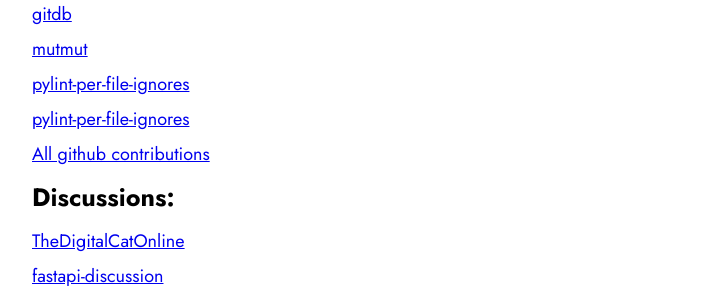
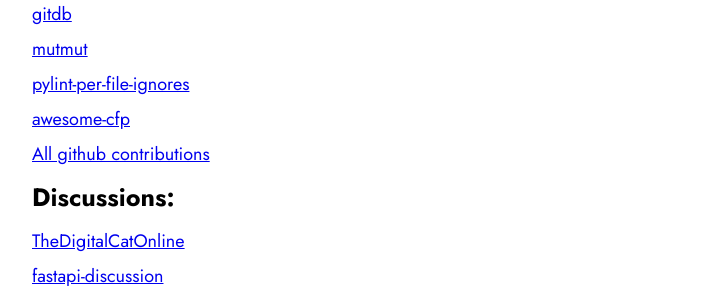
Before and after one commit to blablatdinov/blog, a Jekyll site: the page built from static/open_source.md, in a window 1280 px wide. Shown: the part 1054-1354 px from the top of the page, without its empty margins (288-990 px from the left). Built offline with Jekyll 4.4.1, drawn with Linux system fonts in a browser that asks for light colours.

Commit message:
Update open source page

```diff
--- a/static/open_source.md
+++ b/static/open_source.md
@@ -40,7 +40,7 @@
 
 [pylint-per-file-ignores](https://github.com/christopherpickering/pylint-per-file-ignores/pulls?q=is%3Apr+is%3Aclosed+author%3Ablablatdinov)
 
-[pylint-per-file-ignores](https://github.com/yegor256/awesome-cfp/pulls?q=is%3Apr+is%3Aclosed+author%3Ablablatdinov)
+[awesome-cfp](https://github.com/yegor256/awesome-cfp/pulls?q=is%3Apr+is%3Aclosed+author%3Ablablatdinov)
 
 [All github contributions](https://github.com/search?q=-owner%3Ablablatdinov+author%3Ablablatdinov&type=pullrequests&p=4)
 
```
